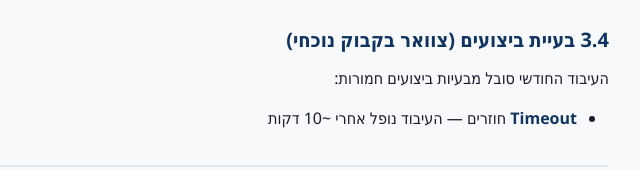
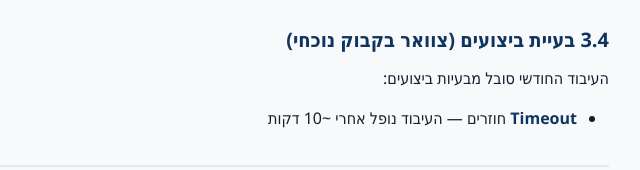
Before and after one commit to tzamit/pa-projectbook, a plain HTML site: page docs/preview.html in a window 1280 px wide. Shown: the part 2570-2740 px from the top of the page, 491-1131 px from the left. Drawn offline with Linux system fonts and the light colour scheme.

Commit message:
updae timeOut list

```diff
--- a/docs/preview.html
+++ b/docs/preview.html
@@ -238,7 +238,7 @@ em { font-style: italic; }
 
 <h3>3.4 בעיית ביצועים (צוואר בקבוק נוכחי)</h3>
 
-<p>העיבוד החודשי סובל מבעיות ביצועים חמורות:</p>
+<p>העיבוד החודשי סובל מבעיות ביצועים:</p>
 <ul>
   <li><strong>Timeout</strong> חוזרים — העיבוד נופל אחרי ~10 דקות</li>
   <!-- <li>הבעיה חמורה במיוחד ב<strong>דמי ליווי</strong> ו<strong>דמי תקשורת</strong></li>
```
